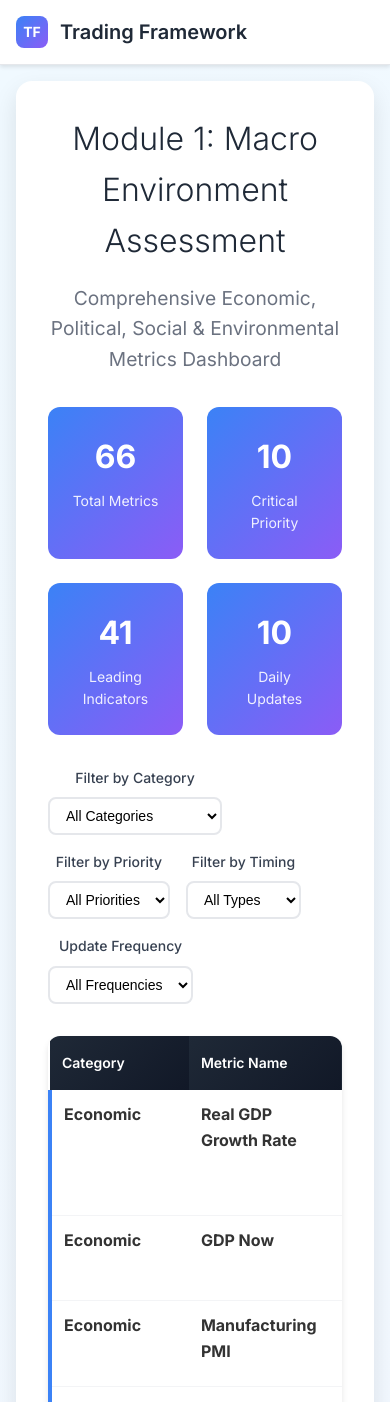
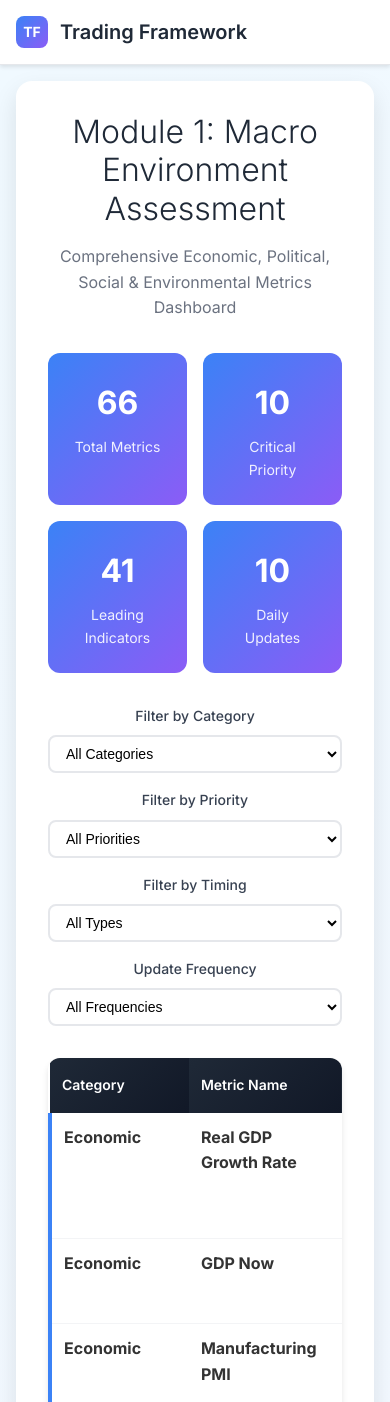
Before and after one commit to wkirkland/trading-framework, a Next.js app: page /module1 in a window 390 px wide. Shown: the top 1402 px of the page. Built offline with nearby package versions, Linux system fonts and the light colour scheme.

Commit message:
Fix mobile filter layout

```diff
--- a/app/globals.css
+++ b/app/globals.css
@@ -379,3 +379,57 @@ tr:hover {
     padding: 1rem;
   }
 }
+/* Add these styles to the end of your globals.css file */
+
+/* Mobile Filter Improvements */
+@media (max-width: 768px) {
+  .filters {
+    flex-direction: column;
+    align-items: stretch;
+    gap: 1rem;
+  }
+
+  .filter-group {
+    width: 100%;
+  }
+
+  .filter-group select {
+    width: 100%;
+    min-width: unset;
+  }
+
+  /* Stack stats grid vertically on mobile */
+  .stats-grid {
+    grid-template-columns: repeat(2, 1fr);
+    gap: 1rem;
+  }
+
+  /* Improve table scrolling on mobile */
+  .table-container {
+    overflow-x: auto;
+    -webkit-overflow-scrolling: touch;
+  }
+
+  /* Better mobile navigation */
+  .nav-menu {
+    flex-direction: column;
+    gap: 0.5rem;
+    align-items: center;
+  }
+
+  .nav-item {
+    padding: 0.75rem 1rem;
+    width: 100%;
+    max-width: 200px;
+  }
+
+  /* Mobile typography adjustments */
+  h1 {
+    font-size: 2rem;
+    line-height: 1.2;
+  }
+
+  .subtitle {
+    font-size: 1rem;
+  }
+}
```
